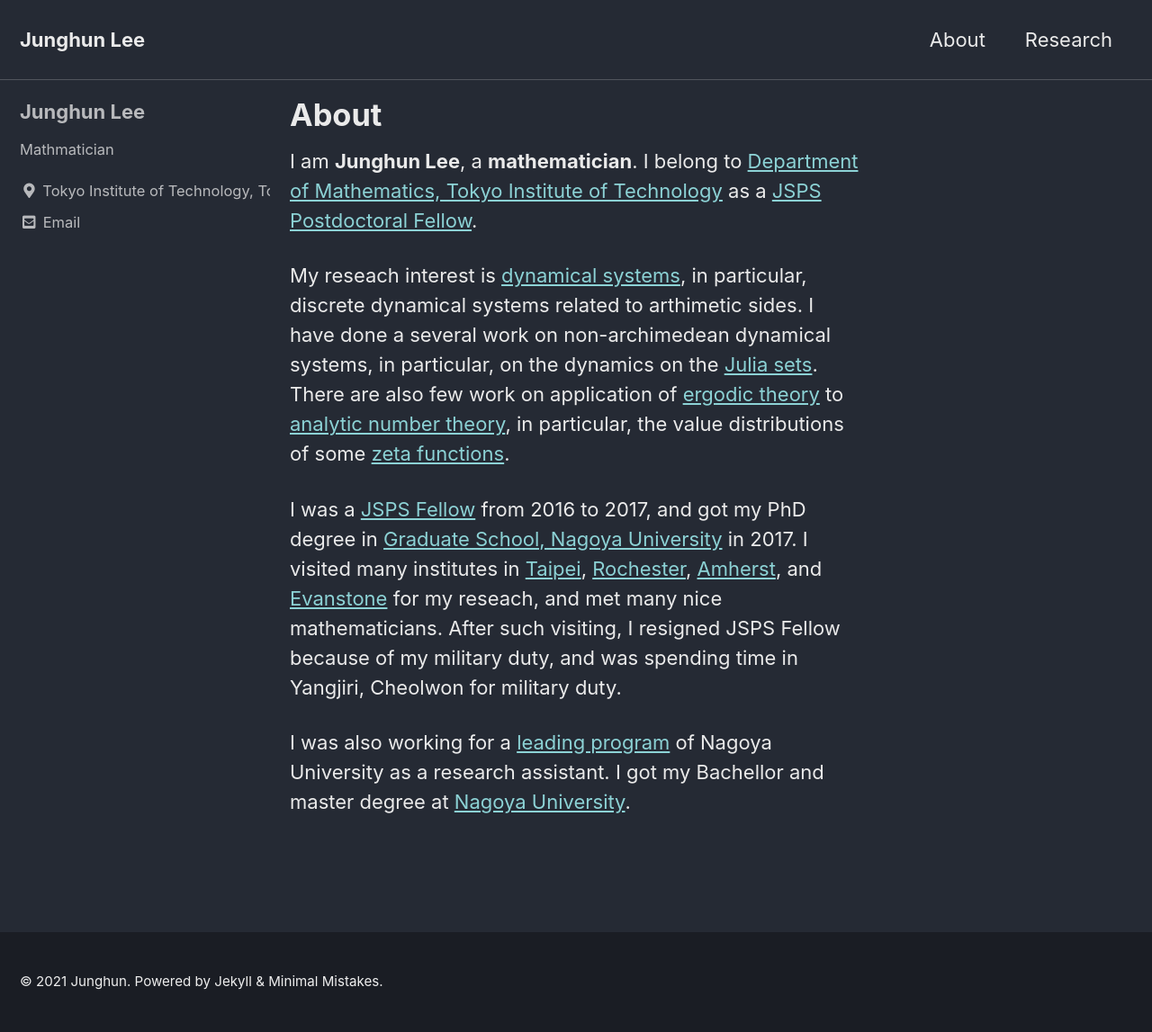
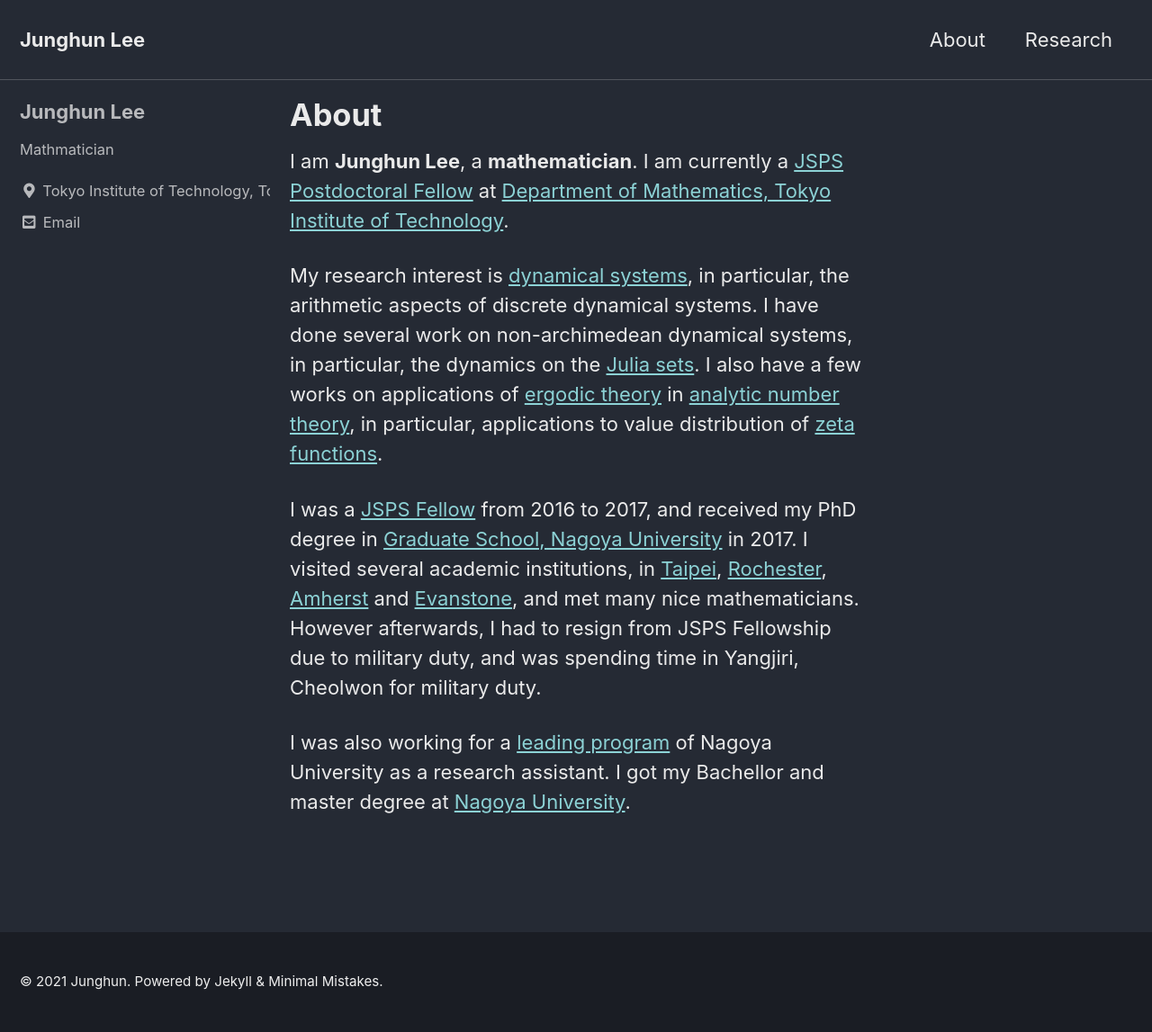
Before and after one commit to JunghunLee-math/JunghunLee-math.github.io, a Jekyll site: the page built from _pages/about.md, in a window 1280 px wide. Shown: the whole page at 90% size. Built offline with Jekyll 4.4.1, drawn with Linux system fonts in a browser that asks for light colours; cached includes are drawn as plain includes.

Commit message:
Fix about.md

```diff
--- a/_pages/about.md
+++ b/_pages/about.md
@@ -6,15 +6,15 @@ author_profile: true
 ---
 
 I am **Junghun Lee**, a **mathematician**.
-I belong to [Department of Mathematics, Tokyo Institute of Technology](https://educ.titech.ac.jp/math/eng/) as a [JSPS Postdoctoral Fellow](https://www.jsps.go.jp/english/e-fellow/postdoctoral.html).
+I am currently a [JSPS Postdoctoral Fellow](https://www.jsps.go.jp/english/e-fellow/postdoctoral.html) at [Department of Mathematics, Tokyo Institute of Technology](https://educ.titech.ac.jp/math/eng/).
 
-My reseach interest is [dynamical systems](https://en.wikipedia.org/wiki/Dynamical_system), in particular, discrete dynamical systems related to arthimetic sides.
-I have done a several work on non-archimedean dynamical systems, in particular, on the dynamics on the [Julia sets](https://en.wikipedia.org/wiki/Julia_set).
-There are also few work on application of [ergodic theory](https://en.wikipedia.org/wiki/Ergodic_theory) to [analytic number theory](https://en.wikipedia.org/wiki/Analytic_number_theory), in particular, the value distributions of some [zeta functions](https://en.wikipedia.org/wiki/Riemann_zeta_function).
+My research interest is [dynamical systems](https://en.wikipedia.org/wiki/Dynamical_system), in particular, the arithmetic aspects of discrete dynamical systems.
+I have done several work on non-archimedean dynamical systems, in particular, the dynamics on the [Julia sets](https://en.wikipedia.org/wiki/Julia_set).
+I also have a few works on applications of [ergodic theory](https://en.wikipedia.org/wiki/Ergodic_theory) in [analytic number theory](https://en.wikipedia.org/wiki/Analytic_number_theory), in particular, applications to value distribution of [zeta functions](https://en.wikipedia.org/wiki/Riemann_zeta_function).
 
-I was a [JSPS Fellow](https://www.jsps.go.jp/j-pd/pd_sin.html) from 2016 to 2017, and got my PhD degree in [Graduate School, Nagoya University](http://www.math.nagoya-u.ac.jp) in 2017.
-I visited many institutes in [Taipei](https://www.math.sinica.edu.tw/www/default_e.jsp), [Rochester](https://www.sas.rochester.edu/mth/), [Amherst](https://www.amherst.edu/academiclife/departments/mathematics-statistics/), and [Evanstone](https://www.math.northwestern.edu) for my reseach, and met many nice mathematicians.
-After such visiting, I resigned JSPS Fellow because of my military duty, and was spending time in Yangjiri, Cheolwon for military duty.
+I was a [JSPS Fellow](https://www.jsps.go.jp/j-pd/pd_sin.html) from 2016 to 2017, and received my PhD degree in [Graduate School, Nagoya University](http://www.math.nagoya-u.ac.jp) in 2017.
+I visited several academic institutions, in [Taipei](https://www.math.sinica.edu.tw/www/default_e.jsp), [Rochester](https://www.sas.rochester.edu/mth/), [Amherst](https://www.amherst.edu/academiclife/departments/mathematics-statistics/) and [Evanstone](https://www.math.northwestern.edu), and met many nice mathematicians.
+However afterwards, I had to resign from JSPS Fellowship due to military duty, and was spending time in Yangjiri, Cheolwon for military duty.
 
 I was also working for a [leading program](http://www.phdpro.leading.nagoya-u.ac.jp/eng/index.html) of Nagoya University as a research assistant.
 I got my Bachellor and master degree at [Nagoya University](http://www.math.nagoya-u.ac.jp).
```
Also changed, not shown: _pages/research.md (+4 -4 lines).
